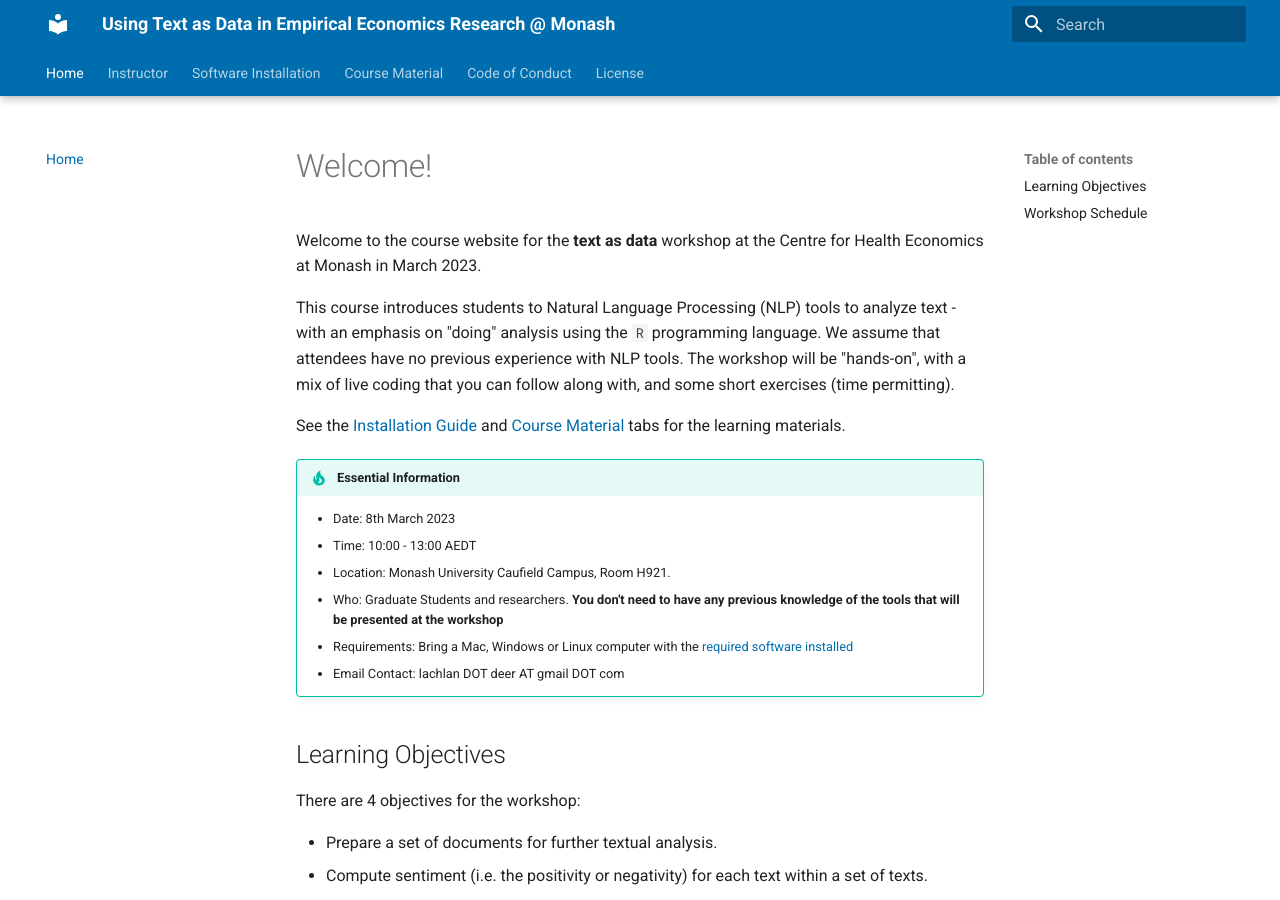
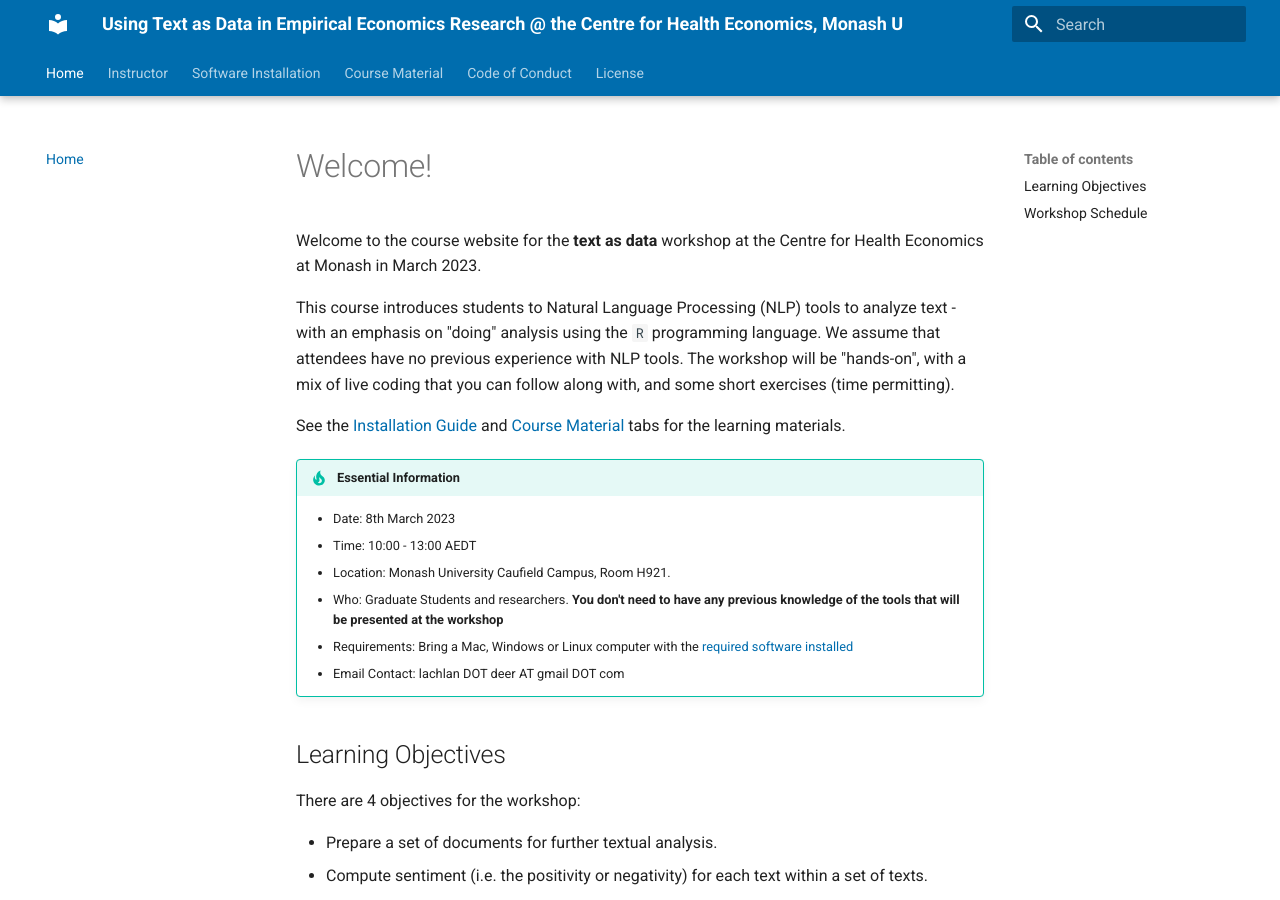
Before and after one commit to deer-marketing-lab/2023-03-08-monash, an MkDocs documentation site: the page built from docs/index.md, in a window 1280 px wide and 900 px high. Built offline with MkDocs 1.6.1 and Material for MkDocs 9.7.7, drawn with Linux system fonts in a browser that asks for light colours.

Commit message:
elaborate title for website

```diff
--- a/mkdocs.yml
+++ b/mkdocs.yml
@@ -1,6 +1,6 @@
 
 
-site_name: Using Text as Data in Empirical Economics Research @ Monash
+site_name: Using Text as Data in Empirical Economics Research @ the Centre for Health Economics, Monash U
 
 nav:
   - Home: index.md
```
